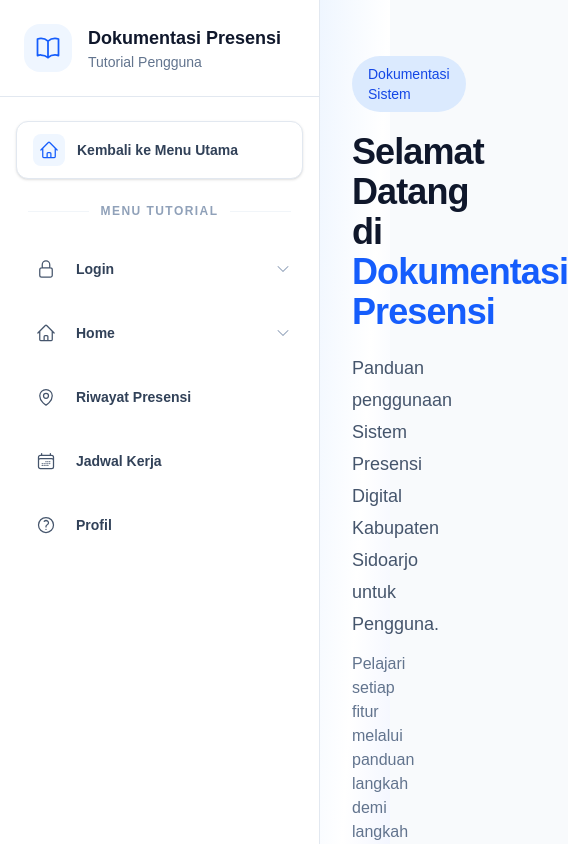
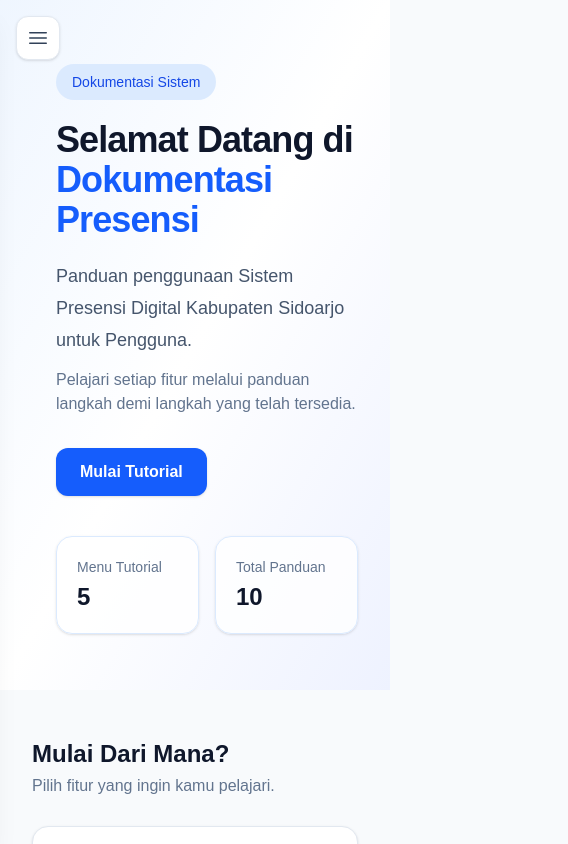
Before and after one commit to Aulia153/Dokumentasi_Presensi, a React (Vite) app: page /user in a window 390 px wide. Shown: the top 844 px of the page, 568 px wide, since content can reach past the window. Built offline with nearby package versions, Linux system fonts and the light colour scheme.

Commit message:
responsive halaman user

```diff
--- a/src/components/layout/SidebarUser.jsx
+++ b/src/components/layout/SidebarUser.jsx
@@ -1,311 +1,338 @@
-import { useState } from "react";
+import { useEffect, useState } from "react";
 import {
+    HiOutlineBars3,
     HiOutlineBookOpen,
-    HiChevronDown,
+    HiOutlineChevronDown,
+    HiOutlineChevronRight,
     HiOutlineHome,
+    HiOutlineXMark,
 } from "react-icons/hi2";
-import { Link } from "react-router-dom";
 
 import tutorialUser from "../../data/tutorialUser";
 
+const baseMenuClass =
+    "group relative flex w-full items-center rounded-xl text-left transition-all duration-200";
+const iconBoxClass =
+    "flex h-9 w-9 shrink-0 items-center justify-center rounded-lg transition-all duration-200";
+
+// SIDEBAR USER
 const SidebarUser = ({ activeItem, setActiveItem }) => {
-    // Menyimpan parent menu yang sedang terbuka
-    const [openDropdown, setOpenDropdown] = useState(null);
+    const [openMenus, setOpenMenus] = useState({});
+    const [mobileOpen, setMobileOpen] = useState(false);
 
-    const toggleDropdown = (id) => {
-        setOpenDropdown((prev) =>
-            prev === id ? null : id
+    // Buka Tutup menu utama
+    const toggleMenu = (menuId) => {
+        setOpenMenus((prev) => ({
+            ...prev,
+            [menuId]: !prev[menuId],
+        }));
+    };
+
+    // Pilih tutorial
+    const handleSelectItem = (menuId, itemId) => {
+        setActiveItem(itemId);
+
+        // Parent otomatis terbuka
+        setOpenMenus((prev) => ({
+            ...prev,
+            [menuId]: true,
+        }));
+
+        // Tutup sidebar (tampilan mobile)
+        setMobileOpen(false);
+    };
+
+    useEffect(() => {
+        if (!activeItem) return;
+
+        const parentMenu = tutorialUser.find((menu) =>
+            menu.children?.some((child) => child.id === activeItem)
+        );
+
+        if (!parentMenu) return;
+
+        setOpenMenus((prev) => ({
+            ...prev,
+            [parentMenu.id]: true,
+        }));
+    }, [activeItem]);
+
+    // Kembali ke halaman utama
+    const handleBackToHome = () => {
+        window.location.href = "/";
+    };
+
+    return (
+        <>
+            {/* Tombol menu mobile */}
+            <MobileMenuButton onClick={() => setMobileOpen(true)} />
+
+            {/* Mobile Overlay */}
+            {mobileOpen && (
+                <MobileOverlay onClick={() => setMobileOpen(false)} />
+            )}
+
+            {/* Sidebar */}
+            <aside
+                className={`fixed left-0 top-0 z-50 flex h-screen w-[300px] flex-col border-r border-slate-200 bg-white shadow-xl shadow-slate-900/5 transition-transform duration-300 lg:w-80 lg:shadow-none ${mobileOpen
+                    ? "translate-x-0"
+                    : "-translate-x-full lg:translate-x-0"
+                    }`}
+            >
+                {/* Header */}
+                <SidebarHeader onClose={() => setMobileOpen(false)} />
+
+                {/* Navigation */}
+                <nav className="flex-1 overflow-y-auto px-3 py-5 sm:px-4">
+                    <BackToHomeButton onClick={handleBackToHome} />
+
+                    <MenuLabel />
+                    <div className="space-y-1.5">
+                        {tutorialUser.map((menu) => (
+                            <SidebarMenu
+                                key={menu.id}
+                                menu={menu}
+                                activeItem={activeItem}
+                                isOpen={Boolean(openMenus[menu.id])}
+                                onToggle={toggleMenu}
+                                onSelect={handleSelectItem}
+                            />
+                        ))}
+                    </div>
+                </nav>
+
+                {/* Footer */}
+                <SidebarFooter />
+            </aside>
+        </>
     );
 };
 
-    return (
-        <aside className="fixed left-0 top-0 z-40 h-screen w-80 border-r border-slate-200 bg-white">
+// Mobile Button
+const MobileMenuButton = ({ onClick }) => (
+    <button
+        type="button"
+        onClick={onClick}
+        aria-label="Buka menu"
+        className="fixed left-4 top-4 z-50 flex h-11 w-11 items-center justify-center rounded-xl border border-slate-200 bg-white text-slate-700 shadow-sm transition-all duration-200 hover:border-blue-200 hover:bg-blue-50 hover:text-blue-600 hover:shadow-md lg:hidden"
+    >
+        <HiOutlineBars3 className="h-6 w-6" />
+    </button>
+);
 
-            {/* =====================================================
-                HEADER
-            ===================================================== */}
-            <div className="flex items-center gap-4 border-b border-slate-200 px-6 py-6">
+// Mobile Overlay
+const MobileOverlay = ({ onClick }) => (
+    <button
+        type="button"
+        aria-label="Tutup menu"
+        onClick={onClick}
+        className="fixed inset-0 z-40 bg-slate-900/30 backdrop-blur-sm lg:hidden"
+    />
+);
 
-                <div className="flex h-12 w-12 shrink-0 items-center justify-center rounded-2xl bg-blue-50">
-                    <HiOutlineBookOpen className="h-7 w-7 text-blue-600" />
+// Sidebar Header
+const SidebarHeader = ({ onClose }) => (
+    <div className="shrink-0 border-b border-slate-200 px-5 py-5 sm:px-6">
+        <div className="flex items-center justify-between gap-3">
+            <div className="flex min-w-0 items-center gap-3">
+                {/* Ikon Aplikasi */}
+                <div className="flex h-11 w-11 shrink-0 items-center justify-center rounded-2xl border border-blue-100 bg-gradient-to-br from-blue-50 to-blue-100 text-blue-600">
+                    <HiOutlineBookOpen className="h-6 w-6" />
                 </div>
 
                 <div className="min-w-0">
-                    <h1 className="truncate text-lg font-bold text-slate-900">
+                    <h1 className="truncate text-base font-bold tracking-tight text-slate-900 sm:text-lg">
                         Dokumentasi Presensi
                     </h1>
 
-                    <p className="text-sm text-slate-500">
+                    <div className="mt-1 flex items-center gap-2">
+                        <span className="h-1.5 w-1.5 rounded-full bg-blue-600" />
+
+                        <p className="text-xs font-medium text-slate-500 sm:text-sm">
                             Tutorial Pengguna
                         </p>
                     </div>
-
+                </div>
             </div>
 
+            {/* Mobile toggle tutup */}
+            <button
+                type="button"
+                onClick={onClose}
+                aria-label="Tutup menu"
+                className="flex h-9 w-9 shrink-0 items-center justify-center rounded-lg text-slate-400 transition-colors hover:bg-slate-100 hover:text-slate-700 lg:hidden"
+            >
+                <HiOutlineXMark className="h-6 w-6" />
+            </button>
+        </div>
+    </div>
+);
 
-            {/* =====================================================
-                MENU
-            ===================================================== */}
-            <div className="h-[calc(100vh-105px)] overflow-y-auto px-4 py-6">
+// Back to home
+const BackToHomeButton = ({ onClick }) => (
+    <button
+        type="button"
+        onClick={onClick}
+        className="group mb-6 flex w-full items-center gap-3 rounded-xl border border-slate-200 bg-white px-3 py-3 text-left transition-all duration-200 hover:border-blue-200 hover:bg-blue-50/70 hover:shadow-sm"
+    >
+        <span className="flex h-10 w-10 shrink-0 items-center justify-center rounded-xl bg-slate-100 text-slate-600 transition-colors duration-200 group-hover:bg-blue-100 group-hover:text-blue-600">
+            <HiOutlineHome className="h-5 w-5" />
+        </span>
 
-                {/* KEMBALI KE MENU UTAMA */}
-                <Link
-                    to="/"
-                    className="
-                        mb-6
-                        flex w-full items-center gap-3
-                        rounded-xl
-                        border border-slate-200
-                        bg-white
-                        px-4 py-3
-                        text-sm font-semibold
-                        text-slate-700
-                        shadow-sm
-                        transition-all duration-200
-                        hover:border-blue-200
-                        hover:bg-blue-50
-                        hover:text-blue-600
-                        hover:shadow
-                    "
-                >
-                    <div className="
-                        flex h-8 w-8 shrink-0
-                        items-center justify-center
-                        rounded-lg
-                        bg-blue-50
-                    ">
-                        <HiOutlineHome className="h-5 w-5 text-blue-600" />
-                    </div>
-
-                    <span>
+        <span className="min-w-0 flex-1">
+            <span className="block text-sm font-semibold text-slate-700 transition-colors group-hover:text-blue-700">
                 Kembali ke Menu Utama
             </span>
-                </Link>
 
+            <span className="mt-0.5 block text-xs text-slate-400">
+                Pilih menu lainnya
+            </span>
+        </span>
 
-                {/* JUDUL MENU */}
-                <div className="mb-5 flex items-center gap-3 px-3">
-                    <span className="h-px flex-1 bg-slate-100" />
+        <HiOutlineChevronRight className="h-4 w-4 shrink-0 text-slate-400 transition-all duration-200 group-hover:translate-x-1 group-hover:text-blue-600" />
+    </button>
+);
 
-                    <p className="
-                        text-xs
-                        font-bold
-                        uppercase
-                        tracking-[0.12em]
-                        text-slate-400
-                    ">
+// Menu Label
+const MenuLabel = () => (
+    <div className="mb-3 flex items-center gap-3 px-3">
+        <span className="text-[11px] font-bold uppercase tracking-[0.14em] text-slate-400">
             Menu Tutorial
-                    </p>
+        </span>
 
-                    <span className="h-px flex-1 bg-slate-100" />
+        <div className="h-px flex-1 bg-slate-100" />
     </div>
+);
 
-
-                {/* DAFTAR MENU */}
-                <div className="space-y-1">
-
-                    {tutorialUser.map((menu) => {
-
+// Parent Menu
+const SidebarMenu = ({
+    menu,
+    activeItem,
+    isOpen,
+    onToggle,
+    onSelect,
+}) => {
     const Icon = menu.icon;
 
-                        const hasChildren =
-                            menu.children &&
-                            menu.children.length > 0;
+    const hasChildren = Boolean(
+        menu.children && menu.children.length > 0
+    );
+    const hasActiveChild =
+        hasChildren &&
+        menu.children.some((child) => child.id === activeItem);
 
-                        // Apakah salah satu child sedang aktif?
-                        const childActive =
-                            hasChildren &&
-                            menu.children.some(
-                                (child) =>
-                                    child.id === activeItem
-                            );
+    const isActive = isOpen || hasActiveChild;
 
-                        // Parent aktif jika:
-                        // 1. Tidak punya children dan id-nya aktif
-                        // 2. Salah satu child sedang aktif
-                        const isActive = hasChildren
-                            ? childActive
-                            : activeItem === menu.id;
+    const handleClick = () => {
+        if (hasChildren) {
+            onToggle(menu.id);
+            return;
+        }
 
-                        const isOpen =
-                            openDropdown === menu.id;
+        onSelect(menu.id, menu.id);
+    };
 
     return (
-                            <div key={menu.id}>
-
-                                {/* =================================================
-                                    PARENT MENU
-                                ================================================= */}
+        <div>
             <button
                 type="button"
-                                    onClick={() =>
-                                        hasChildren
-                                            ? toggleDropdown(menu.id)
-                                            : setActiveItem(menu.id)
-                                    }
+                onClick={handleClick}
+                aria-expanded={hasChildren ? isOpen : undefined}
                 className={`
-                                        group
-                                        flex w-full
-                                        items-center gap-3
-                                        rounded-xl
-                                        px-3 py-3
-                                        text-left
-                                        transition-all duration-200
-
-                                        ${
-                                            isActive
-                                                ? "bg-blue-50 font-semibold text-blue-600"
-                                                : "text-slate-700 hover:bg-slate-50 hover:text-slate-900"
+                    ${baseMenuClass}
+                    justify-between gap-3 border px-3 py-2
+                    ${isActive
+                        ? "border-blue-100 bg-blue-50/80 text-blue-700"
+                        : "border-transparent text-slate-600 hover:bg-slate-50 hover:text-slate-900"
                     }
             `}
             >
-
-                                    {/* ICON */}
+                <div className="flex min-w-0 items-center gap-3">
                     {Icon && (
-                                        <div
+                        <span
                             className={`
-                                                flex h-9 w-9
-                                                shrink-0
-                                                items-center justify-center
-                                                rounded-lg
-                                                transition
-
-                                                ${
-                                                    isActive
-                                                        ? "bg-white shadow-sm"
-                                                        : "bg-transparent"
+                                ${iconBoxClass}
+                                ${isActive
+                                    ? "bg-white text-blue-600 shadow-sm ring-1 ring-blue-100"
+                                    : "text-slate-500 group-hover:bg-white group-hover:text-blue-600"
                                 }
                         `}
                         >
-                                            <Icon
-                                                className={`
-                                                    h-5 w-5
-
-                                                    ${
-                                                        isActive
-                                                            ? "text-blue-600"
-                                                            : "text-slate-600 group-hover:text-blue-600"
-                                                    }
-                                                `}
-                                            />
-                                        </div>
+                            <Icon className="h-5 w-5" />
+                        </span>
                     )}
 
-                                    {/* TITLE */}
-                                    <span className="flex-1 truncate text-sm font-semibold">
+                    <span
+                        className={`truncate text-sm ${isActive ? "font-semibold" : "font-medium"
+                            }`}
+                    >
                         {menu.title}
                     </span>
+                </div>
 
-                                    {/* CHEVRON */}
                 {hasChildren && (
-                                        <HiChevronDown
-                                            className={`
-                                                h-4 w-4
-                                                shrink-0
-                                                transition-transform
-                                                duration-200
+                    <span className="ml-2 flex h-6 w-6 shrink-0 items-center justify-center">
+                        {isOpen ? (
+                            <HiOutlineChevronDown className="h-4 w-4 text-blue-500" />
+                        ) : (
+                            <HiOutlineChevronRight className="h-4 w-4 text-slate-400 transition-transform group-hover:translate-x-0.5" />
+                        )}
+                    </span>
+                )}
+            </button>
 
-                                                ${
-                                                    isOpen
-                                                        ? "rotate-180"
-                                                        : ""
-                                                }
-
-                                                ${
-                                                    isActive
-                                                        ? "text-blue-600"
-                                                        : "text-slate-400"
-                                                }
-                                            `}
+            {/* Submenu */}
+            {hasChildren && isOpen && (
+                <SubMenu
+                    items={menu.children}
+                    activeItem={activeItem}
+                    menuId={menu.id}
+                    onSelect={onSelect}
                 />
             )}
+        </div>
+    );
+};
 
-                                </button>
-
-
-                                {/* =================================================
-                                    CHILDREN
-                                ================================================= */}
-                                {hasChildren && isOpen && (
-                                    <div className="
-                                        ml-5
-                                        mt-1
-                                        space-y-1
-                                        border-l
-                                        border-slate-200
-                                        pl-3
-                                    ">
-
-                                        {menu.children.map((child) => {
-
-                                            const isChildActive =
-                                                activeItem === child.id;
+// Sub Menu
+const SubMenu = ({ items, activeItem, menuId, onSelect }) => (
+    <div className="relative ml-5 mt-1 space-y-0.5 border-l border-slate-200 pl-3">
+        {items.map((item) => {
+            const isActive = activeItem === item.id;
 
             return (
                 <button
-                                                    key={child.id}
+                    key={item.id}
                     type="button"
-                                                    onClick={() =>
-                                                        setActiveItem(
-                                                            child.id
-                                                        )
-                                                    }
-                                                    className={`
-                                                        group
-                                                        flex w-full
-                                                        items-center gap-3
-                                                        rounded-lg
-                                                        px-3 py-2.5
-                                                        text-left
-                                                        text-sm
-                                                        transition-all
-                                                        duration-200
-
-                                                        ${
-                                                            isChildActive
-                                                                ? "bg-blue-50 font-semibold text-blue-600"
-                                                                : "text-slate-600 hover:bg-slate-50 hover:text-slate-900"
-                                                        }
-                                                    `}
+                    onClick={() => onSelect(menuId, item.id)}
+                    className={`group flex w-full items-center gap-3 rounded-lg px-3 py-2.5 text-left text-sm transition-all duration-200 ${isActive
+                        ? "bg-blue-50 font-semibold text-blue-700"
+                        : "text-slate-500 hover:bg-slate-50 hover:text-slate-800"
+                        }`}
                 >
-
-                                                    {/* BULLET */}
                     <span
-                                                        className={`
-                                                            h-2 w-2
-                                                            shrink-0
-                                                            rounded-full
-                                                            transition
-
-                                                            ${
-                                                                isChildActive
-                                                                    ? "bg-blue-600"
-                                                                    : "bg-slate-300 group-hover:bg-blue-300"
-                                                            }
-                                                        `}
+                        className={`h-1.5 w-1.5 shrink-0 rounded-full transition-colors duration-200 ${isActive
+                            ? "bg-blue-600 ring-4 ring-blue-100"
+                            : "bg-slate-300 group-hover:bg-blue-400"
+                            }`}
                     />
 
-                                                    {/* CHILD TITLE */}
-                                                    <span className="truncate">
-                                                        {child.title}
-                                                    </span>
-
+                    <span className="truncate">{item.title}</span>
                 </button>
             );
         })}
-
-                                    </div>
-                                )}
-
     </div>
 );
-                    })}
 
+// Footer sidebar
+const SidebarFooter = () => (
+    <div className="hidden shrink-0 border-t border-slate-100 px-5 py-4 lg:block">
+        <div className="flex items-center gap-2 text-xs text-slate-400">
+            <span className="h-1.5 w-1.5 rounded-full bg-emerald-500" />
+
+            <span>Dokumentasi Presensi Digital</span>
         </div>
-
     </div>
-        </aside>
 );
-};
 
 export default SidebarUser;
--- a/src/pages/UserTutorial.jsx
+++ b/src/pages/UserTutorial.jsx
@@ -15,8 +15,7 @@ const UserTutorial = () => {
         .flatMap((item) => item.children ?? [])
         .find((child) => child.id === activeItem);
 
-    // Tentukan tutorial yang ditampilkan
-    // Prioritas: child → parent → null
+
     const activeTutorial = activeChild || activeParent || null;
 
     return (
@@ -26,7 +25,7 @@ const UserTutorial = () => {
                 setActiveItem={setActiveItem}
             />
 
-            <main className="flex-1 min-w-0 ml-80">
+            <main className="<flex-1 min-w-0 lg:ml-80">
                 {activeTutorial ? (
                     <TutorialContent tutorial={activeTutorial} />
                 ) : (
@@ -50,7 +49,7 @@ const WelcomeUser = ({ tutorialUser, setActiveItem }) => {
     return (
         <div className="min-h-screen">
             {/* HERO */}
-            <section className="bg-gradient-to-br from-blue-50 via-white to-indigo-50 px-8 py-14">
+            <section className="bg-gradient-to-br from-blue-50 via-white to-indigo-50 px-8 py-14 pt-16 pl-14 lg:pt-14 lg:pl-8">
                 <div className="mx-auto max-w-6xl">
                     <span className="inline-flex items-center rounded-full bg-blue-100 px-4 py-2 text-sm font-medium text-blue-700">
                         Dokumentasi Sistem
```
Also changed, not shown: src/components/tutorial/TutorialContent.jsx (+5 -7 lines), src/layouts/MainLayoutUser.jsx (+12 -9 lines). Lines whose indentation alone changed are shown as unchanged.
